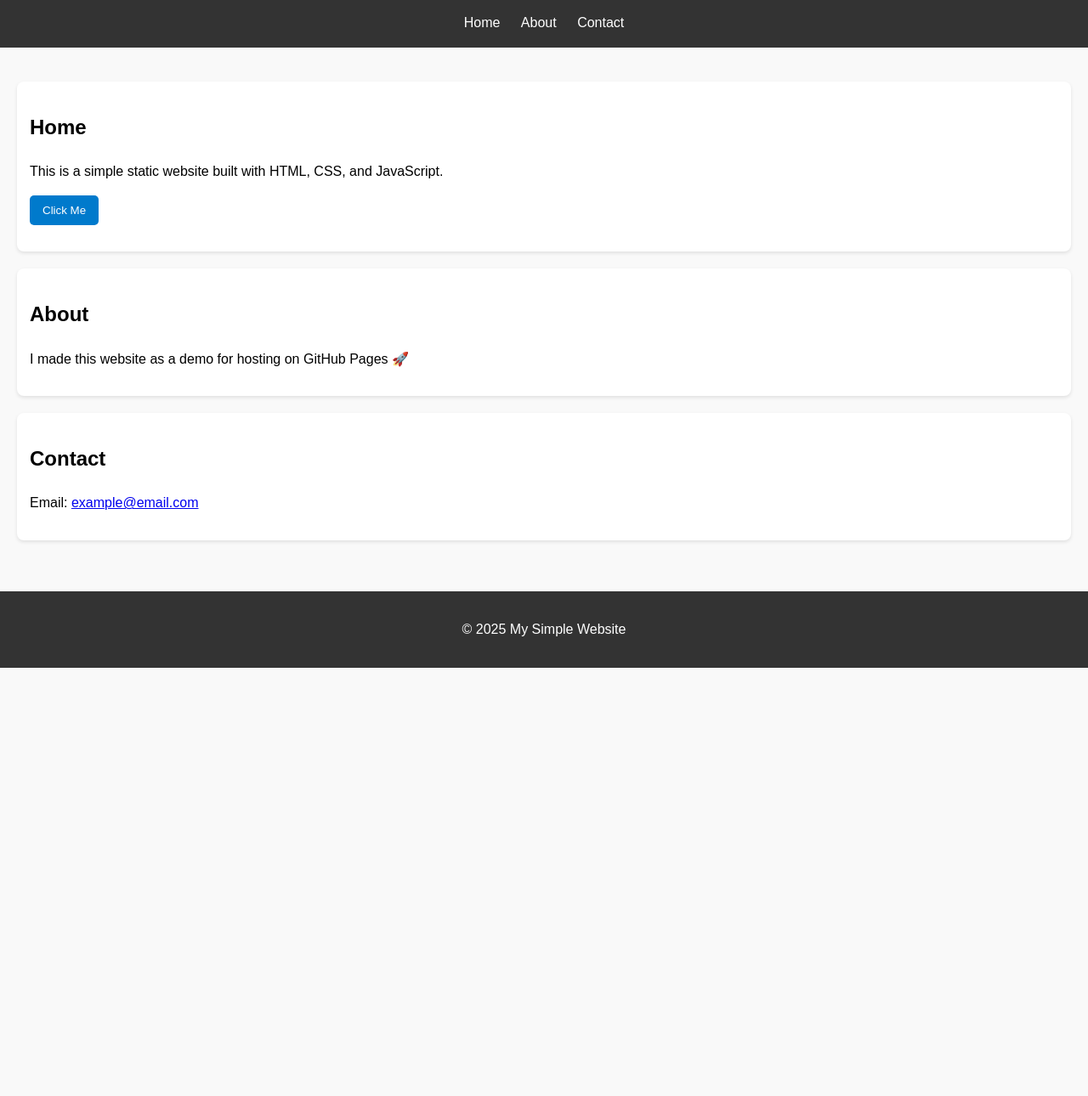
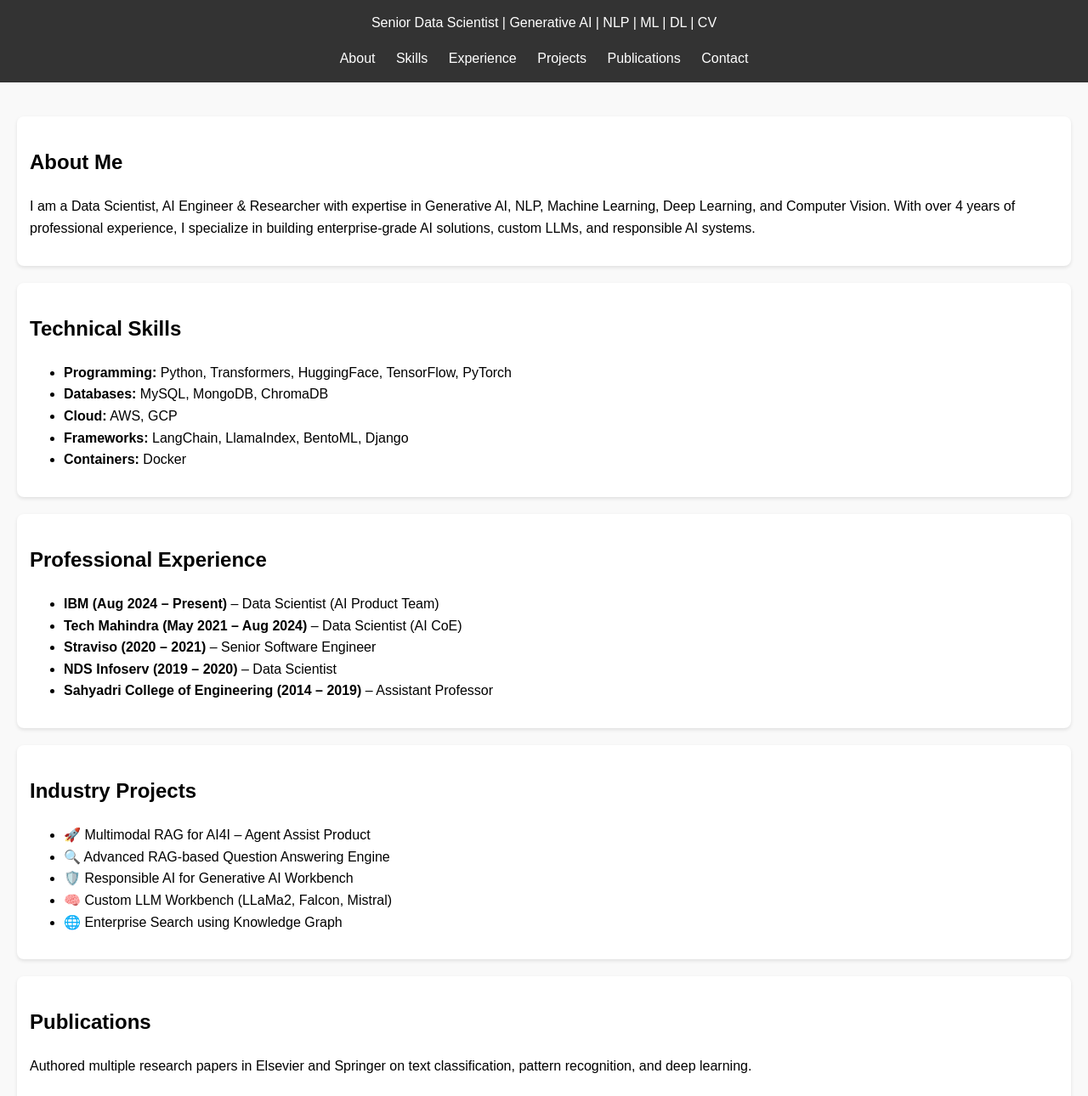
Before and after one commit to bharath-labs/my-site, a plain HTML site: page index.html in a window 1280 px wide. Shown: the part 96-1386 px from the top of the page at 85% size. Before the commit the page ends 882 px from the top, so only its background shows below. Drawn offline with Linux system fonts and the light colour scheme.

Commit message:
Update index.html

```diff
--- a/index.html
+++ b/index.html
@@ -1,44 +1,87 @@
 <!DOCTYPE html>
 <html lang="en">
 <head>
-  <meta charset="UTF-8" />
+  <meta charset="UTF-8">
   <meta name="viewport" content="width=device-width, initial-scale=1.0">
-  <title>My Simple Website</title>
+  <title>Dr. Bharath Bhushan | Data Scientist</title>
   <link rel="stylesheet" href="style.css">
 </head>
 <body>
   <header>
-    <h1>Welcome to My Website 🌐</h1>
-    <nav>
-      <a href="#home">Home</a>
-      <a href="#about">About</a>
-      <a href="#contact">Contact</a>
-    </nav>
+    <div class="container">
+      <h1>Dr. Bharath Bhushan</h1>
+      <p>Senior Data Scientist | Generative AI | NLP | ML | DL | CV</p>
+      <nav>
+        <a href="#about">About</a>
+        <a href="#skills">Skills</a>
+        <a href="#experience">Experience</a>
+        <a href="#projects">Projects</a>
+        <a href="#publications">Publications</a>
+        <a href="#contact">Contact</a>
+      </nav>
+    </div>
   </header>
 
-  <main>
-    <section id="home">
-      <h2>Home</h2>
-      <p>This is a simple static website built with HTML, CSS, and JavaScript.</p>
-      <button onclick="showMessage()">Click Me</button>
-      <p id="message"></p>
+  <main class="container">
+    <section id="about">
+      <h2>About Me</h2>
+      <p>
+        I am a Data Scientist, AI Engineer & Researcher with expertise in
+        Generative AI, NLP, Machine Learning, Deep Learning, and Computer Vision.
+        With over 4 years of professional experience, I specialize in building
+        enterprise-grade AI solutions, custom LLMs, and responsible AI systems.
+      </p>
     </section>
 
-    <section id="about">
-      <h2>About</h2>
-      <p>I made this website as a demo for hosting on GitHub Pages 🚀</p>
+    <section id="skills">
+      <h2>Technical Skills</h2>
+      <ul>
+        <li><b>Programming:</b> Python, Transformers, HuggingFace, TensorFlow, PyTorch</li>
+        <li><b>Databases:</b> MySQL, MongoDB, ChromaDB</li>
+        <li><b>Cloud:</b> AWS, GCP</li>
+        <li><b>Frameworks:</b> LangChain, LlamaIndex, BentoML, Django</li>
+        <li><b>Containers:</b> Docker</li>
+      </ul>
+    </section>
+
+    <section id="experience">
+      <h2>Professional Experience</h2>
+      <ul>
+        <li><b>IBM (Aug 2024 – Present)</b> – Data Scientist (AI Product Team)</li>
+        <li><b>Tech Mahindra (May 2021 – Aug 2024)</b> – Data Scientist (AI CoE)</li>
+        <li><b>Straviso (2020 – 2021)</b> – Senior Software Engineer</li>
+        <li><b>NDS Infoserv (2019 – 2020)</b> – Data Scientist</li>
+        <li><b>Sahyadri College of Engineering (2014 – 2019)</b> – Assistant Professor</li>
+      </ul>
+    </section>
+
+    <section id="projects">
+      <h2>Industry Projects</h2>
+      <ul>
+        <li>🚀 Multimodal RAG for AI4I – Agent Assist Product</li>
+        <li>🔍 Advanced RAG-based Question Answering Engine</li>
+        <li>🛡️ Responsible AI for Generative AI Workbench</li>
+        <li>🧠 Custom LLM Workbench (LLaMa2, Falcon, Mistral)</li>
+        <li>🌐 Enterprise Search using Knowledge Graph</li>
+      </ul>
+    </section>
+
+    <section id="publications">
+      <h2>Publications</h2>
+      <p>Authored multiple research papers in Elsevier and Springer on text classification, pattern recognition, and deep learning.</p>
     </section>
 
     <section id="contact">
       <h2>Contact</h2>
-      <p>Email: <a href="mailto:example@email.com">example@email.com</a></p>
+      <p>Email: <a href="mailto:sn.bharath@gmail.com">sn.bharath@gmail.com</a></p>
+      <p>Phone: +91 94807 66063</p>
+      <p>GitHub: <a href="https://github.com/bharath-labs" target="_blank">github.com/bharath-labs</a></p>
+      <p>LinkedIn: <a href="https://linkedin.com/in/YOUR-LINK" target="_blank">linkedin.com/in/YOUR-LINK</a></p>
     </section>
   </main>
 
   <footer>
-    <p>&copy; 2025 My Simple Website</p>
+    <p>&copy; 2025 Dr. Bharath Bhushan | Powered by GitHub Pages</p>
   </footer>
-
-  <script src="script.js"></script>
 </body>
 </html>
```
